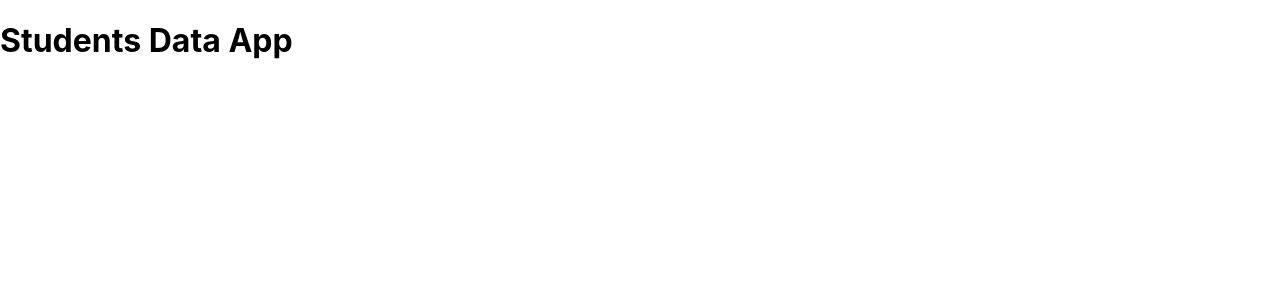
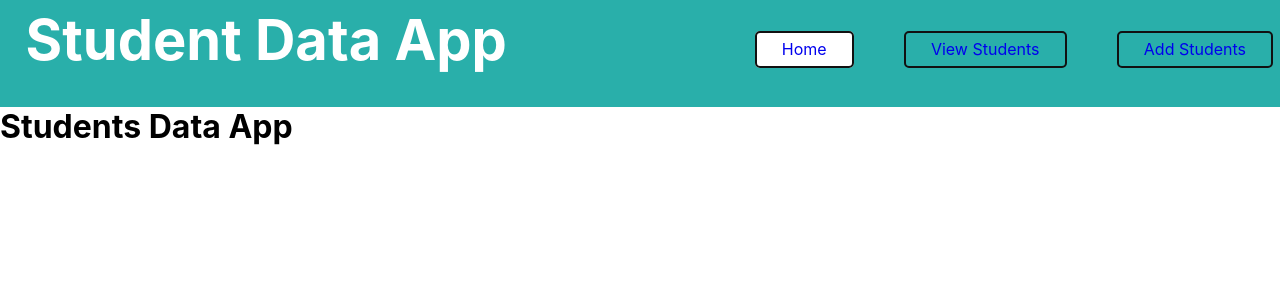
Before and after one commit to srajang123/Student-CF, a React (Create React App) app: page / in a window 1280 px wide. Shown: the top 300 px of the page. Built offline with nearby package versions, Linux system fonts and the light colour scheme; no server answers.

Commit message:
Added Basic CSS

```diff
--- a/src/App.css
+++ b/src/App.css
@@ -1,3 +1,7 @@
+*{
+  padding: 0;
+  margin: 0;
+}
 .App {
   text-align: center;
 }
--- a/src/App.js
+++ b/src/App.js
@@ -7,6 +7,7 @@ import Home from './Components/Home';
 import Add from './Components/Add';
 import View from './Components/View';
 import Stud from './Components/Stud';
+import Header from './Components/Header';
 
 function App() {
   const [studs, setStud] = useState([]);
@@ -61,12 +62,13 @@ function App() {
   }
   return (
     <div className="test-app">
+      <Header/>
       <Router>
         <Switch>
-          <Route path='/add'><Add Name={editName} Age={editAge} Gender={editGender} CF={editCF} RESET={RESET} SUBMIT={SUBMIT} New={New} /></Route>
-          <Route path='/view'><View Data={studs} /></Route>
-          <Route path='/stud/'><Stud Data={studs} /></Route>
-          <Route path='/'><Home /></Route>
+          <Route path='/add'><Add Addr='/add' Name={editName} Age={editAge} Gender={editGender} CF={editCF} RESET={RESET} SUBMIT={SUBMIT} New={New} /></Route>
+          <Route path='/view'><View Data={studs} Addr='/view' /></Route>
+          <Route path='/stud/'><Stud Data={studs}  Addr='/stud' /></Route>
+          <Route path='/'><Home Addr='/'/></Route>
         </Switch>
       </Router>
     </div>
--- /dev/null
+++ b/src/Components/Header.js
@@ -0,0 +1,21 @@
+import React from 'react';
+import '../styles/Header.css';
+import {Link} from 'react-router-dom';
+
+function Header(){
+    let c1, c2;
+    c1='link-but';
+    c2='link-but active';
+    let Addr = '/'+window.location.href.substr(window.location.href.lastIndexOf('/') + 1)
+    return (
+        <div className='header'>
+            <h1>Student Data App</h1>
+            <span class="links">
+                <a href="/" className={Addr==='/'?c2:c1}>Home</a>
+                <a href="/View" className={Addr === '/View' ? c2 : c1}>View Students</a>
+                <a href="/Add" className={Addr === '/Add' ? c2 : c1}>Add Students</a>
+            </span>
+        </div>
+    );
+}
+export default Header;
--- /dev/null
+++ b/src/styles/Header.css
@@ -0,0 +1,37 @@
+.header
+{
+    background-color: #29afaa;
+    padding-left: 2%;
+    padding-top: 0.5%;
+    padding-bottom: 1%;
+}
+.header h1{
+    font-size: 7vh;
+    color:#fff
+}
+.link-but{
+    border: solid 2px #111;
+    border-radius: 5px;
+    margin: 2%;
+    padding-left: 2%;
+    padding-right: 2%;
+    padding-top:0.5%;
+    padding-bottom:0.5%;
+    text-decoration: none;
+    transition-property: all;
+    transition-duration: 200ms;
+    transition-timing-function: linear;
+}
+.link-but:hover{
+    color: #fff;
+    background-color: #5dc4c0;
+    border-color:#dfdfdf;
+}
+.active{
+    background-color: #fff;
+}
+.links{
+    position: relative;
+    top:-35px;
+    left: 55vw;
+}
```
